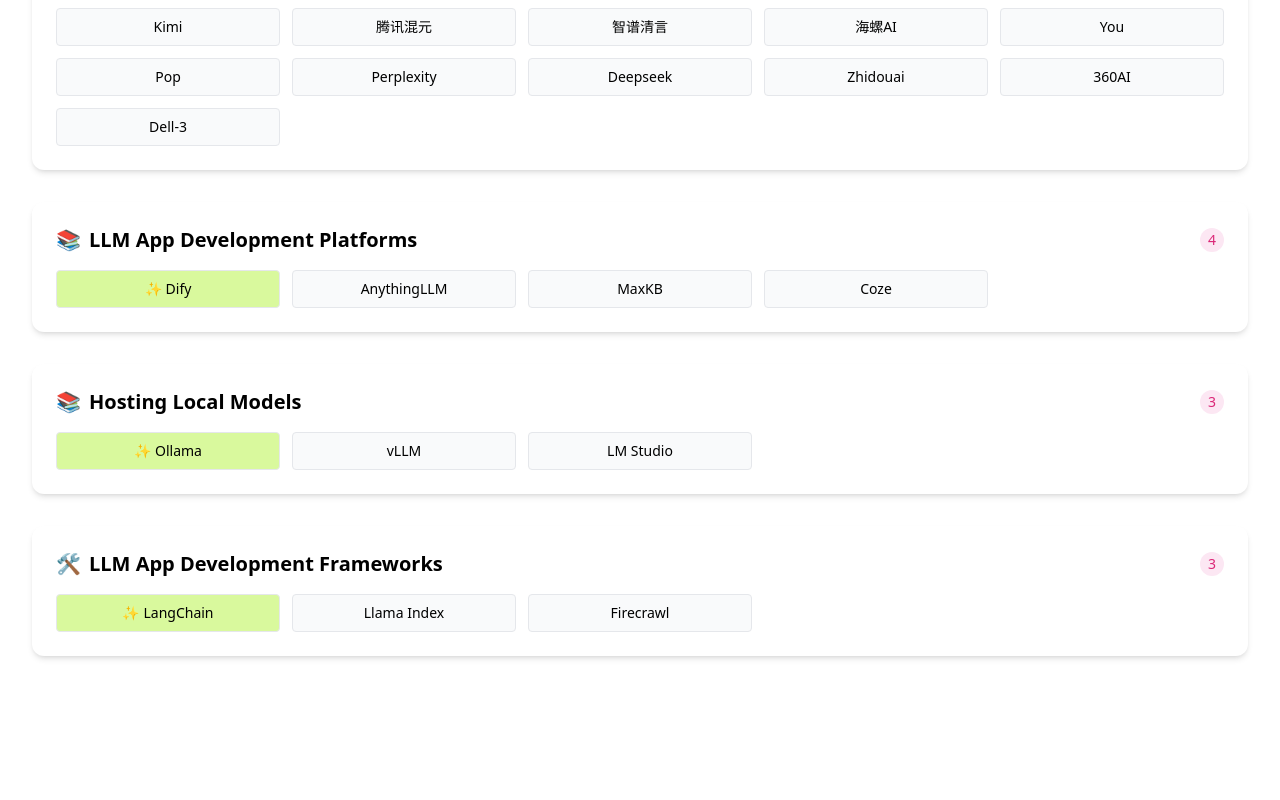
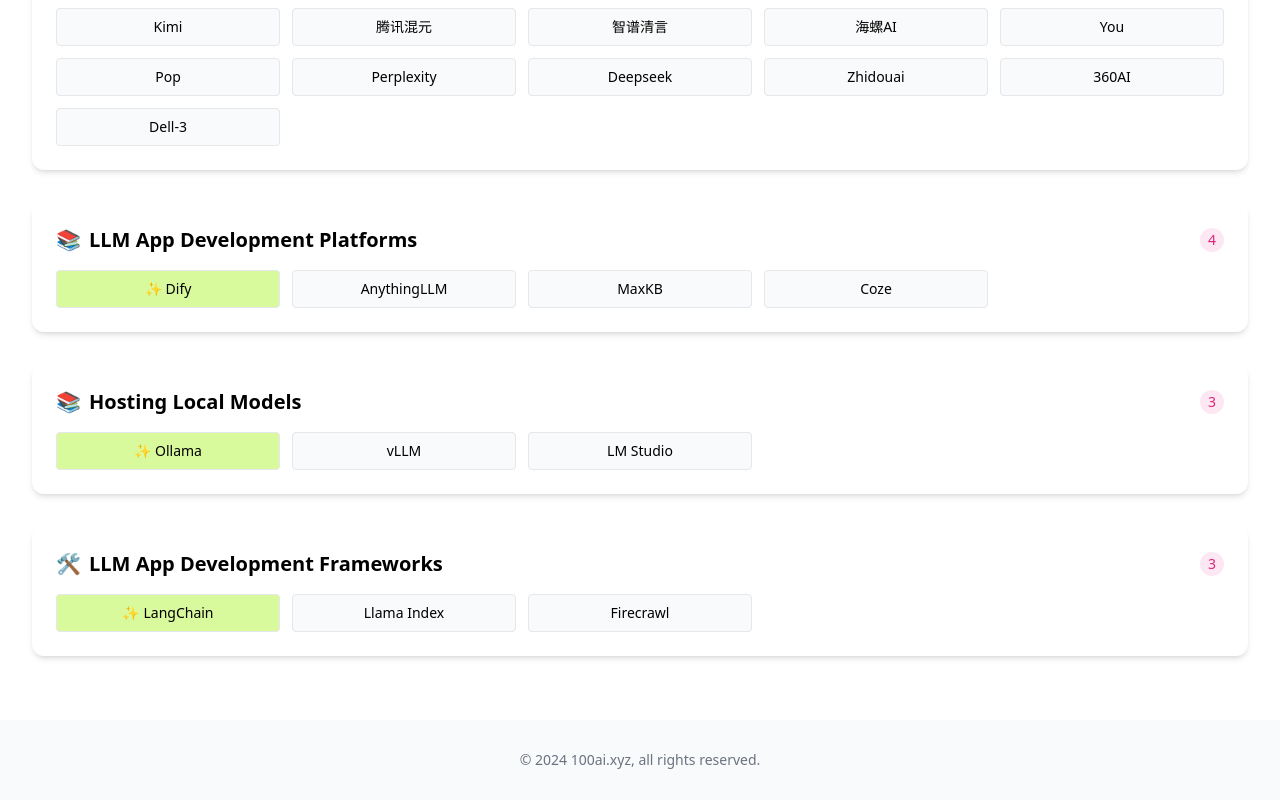
Before and after one commit to 1137882300/ai-1oo, a Next.js app: page / in a window 1280 px wide. Shown: the part 1164-1964 px from the top of the page. Before the commit the page ends 1884 px from the top, so only its background shows below. Built offline with nearby package versions, Linux system fonts and the light colour scheme.

Commit message:
add footer

```diff
--- /dev/null
+++ b/app/components/Footer.tsx
@@ -0,0 +1,9 @@
+const Footer = () => {
+    return (
+      <footer className="text-center py-6 text-gray-500 text-sm h-20 flex items-center justify-center bg-gray-50">
+        © 2024 100ai.xyz, all rights reserved.
+      </footer>
+    );
+  };
+
+export default Footer;
--- a/app/layout.tsx
+++ b/app/layout.tsx
@@ -1,6 +1,7 @@
 import './globals.css'
 import type { Metadata } from 'next'
 import Header from './components/Header'
+import Footer from './components/Footer';
 
 const navItems = [
   { name: 'Home', href: '/' },
@@ -24,6 +25,7 @@
       <body>
         <Header link="/" navItems={navItems} />
         <main>{children}</main>
+        <Footer />
       </body>
     </html>
   )
```
